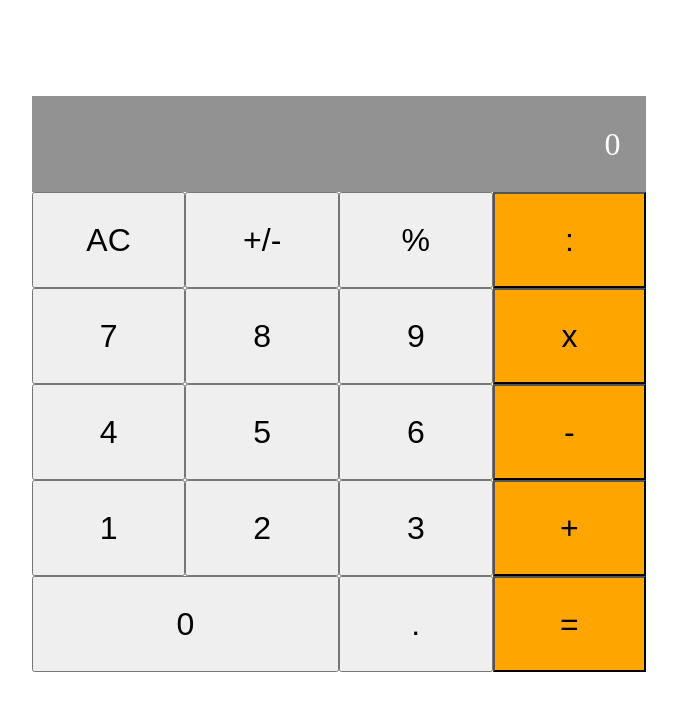
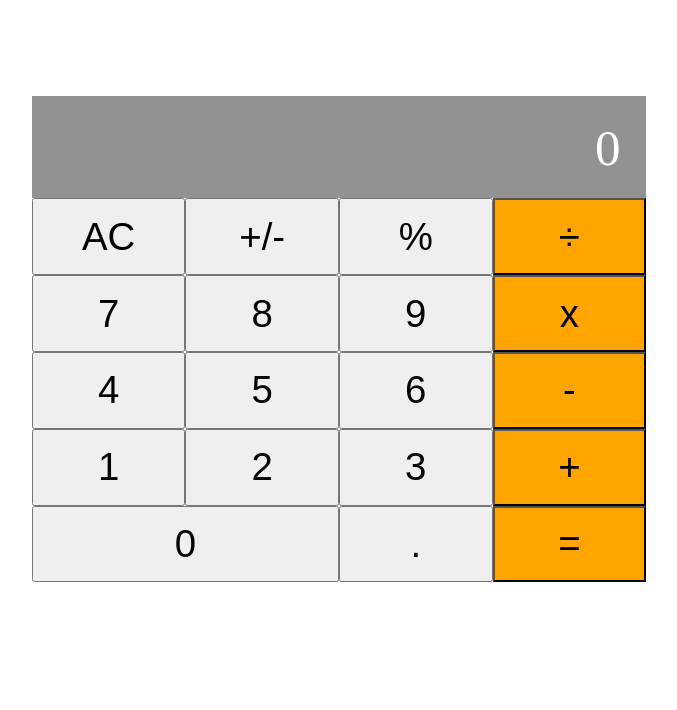
Before and after one commit to AxelSoler/Math-Magicians2, a React (Create React App) app: page / in a window 1280 px wide. Shown: the top 710 px of the page, without its empty margins (301-978 px from the left). Built offline with nearby package versions, Linux system fonts and the light colour scheme.

Commit message:
changed style

```diff
--- a/src/App.css
+++ b/src/App.css
@@ -26,22 +26,22 @@
 
 button {
   width: 12vw;
-  height: 12vh;
+  height: 6vw;
 }
 
 .answerDiv {
   background-color: rgba(128, 128, 128, 0.854);
   color: #fff;
   width: 100%;
-  height: 12vh;
-  font-size: 8vh;
+  height: 8vw;
   display: flex;
   align-items: center;
-  justify-content: end;
+  justify-content: flex-end;
 }
 
 .answer {
   margin-right: 2vw;
+  font-size: 4vw;
 }
 
 .item0 {
--- a/src/components/Calculator.js
+++ b/src/components/Calculator.js
@@ -23,7 +23,7 @@
             <button type="button">.</button>
           </div>
           <div className="rigthBtns">
-            <button className="rigth" type="button">:</button>
+            <button className="rigth" type="button">&divide;</button>
             <button className="rigth" type="button">x</button>
             <button className="rigth" type="button">-</button>
             <button className="rigth" type="button">+</button>
--- a/src/index.css
+++ b/src/index.css
@@ -1,4 +1,4 @@
 * {
   margin: 0;
-  font-size: 4vh;
+  font-size: 3vw;
 }
```
